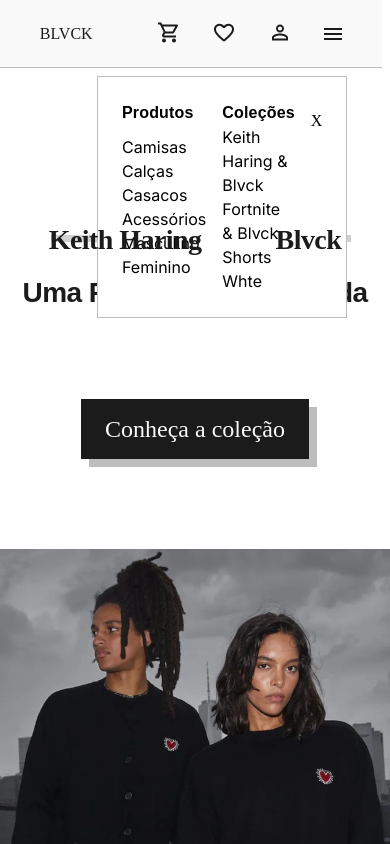
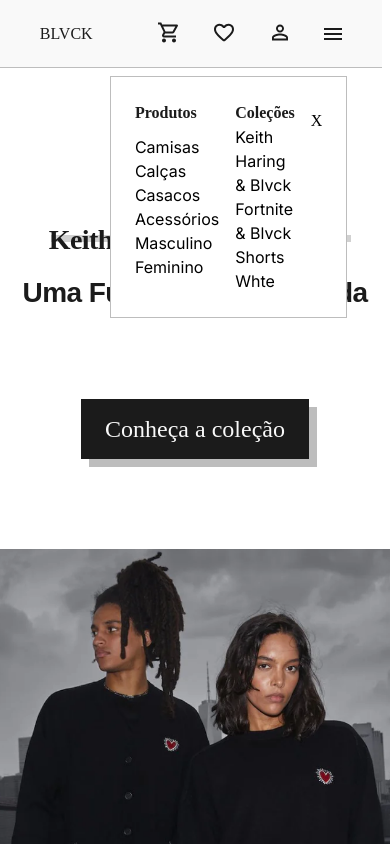
Before and after one commit to Raissaluna3026/Projeto-final---InfoJr, a Next.js app in the folder application/: page / in a window 390 px wide. Both pictures are taken after a click on the button 333 px from the left and 30 px from the top of the page. Shown: the top 844 px of the page. Built offline with nearby package versions, Linux system fonts and the light colour scheme; a web font is replaced by a local one.

Commit message:
produtos/home mobile done

```diff
--- a/application/src/app/components/header.tsx
+++ b/application/src/app/components/header.tsx
@@ -61,11 +61,11 @@
                     <a href="#"><img src="\icons\favorite_border.svg" alt="fav" /></a>
                     <a href="/editar"><img src="\icons\person_outline.svg" alt="person" /></a>
                     <div className={styles.menu}>
-                        <button onMouseEnter={() => handleClick3()}><img src="\icons\menu.svg" alt="menu"/></button>
+                        <button onClick={() => handleClick3()}><img src="\icons\menu.svg" alt="menu"/></button>
                         {visivel3 && (
                             <div className={styles.menuOverlay}>
                                 <div className={styles.divprodutosMenu}>
-                                    <p>Produtos</p>
+                                    <a href='/produtos'>Produtos</a>
                                     <div className={styles.produtosMenu}>
                                         <p>Camisas</p>
                                         <p>Calças</p>
@@ -76,7 +76,7 @@
                                     </div>
                                 </div>
                                 <div className={styles.divcolecMenu}>
-                                    <p>Coleções</p>
+                                    <a href='#'>Coleções</a>
                                     <div className={styles.colecMenu}>
                                         <p>Keith Haring & Blvck</p>
                                         <p>Fortnite & Blvck</p>
--- a/application/src/app/page.module.css
+++ b/application/src/app/page.module.css
@@ -86,6 +86,12 @@
         display: block;
         position: relative;
     }
+    .menuOverlay a{
+        text-decoration: none;
+        color: #1B1B1B;
+        font-weight: bolder;
+
+    }
     .menu button{
         border : none;
         padding-top: 8px;
@@ -106,6 +112,7 @@
         opacity: 100%;
         background: white;
         border: 1px solid var(--c4, #BDBDBD);
+        z-index: 2;
     }
     .divprodutosMenu{
         display: flex;
@@ -181,6 +188,7 @@
     letter-spacing: -1.88px;
     width: 100%;
     margin-top: 35px;
+    z-index: 1;
 }
 
 .homepage button {
@@ -192,6 +200,7 @@
     min-width: 200px;
 }
 @media(max-width: 600px){
+
     .div1 h1{
         font-size: 28px;
         font-weight: 800;
@@ -199,6 +208,7 @@
         letter-spacing: -0.02em;
         text-align: center;
     }
+
     .container{
         width: 400px;
         height: 455px;
--- a/application/src/app/produtos/page.module.css
+++ b/application/src/app/produtos/page.module.css
@@ -217,8 +217,5 @@
     .pesquisaprod{
             width: 100px;
     }
-    .intprod{
-            width: 225px;
-    }
 
 }
```
